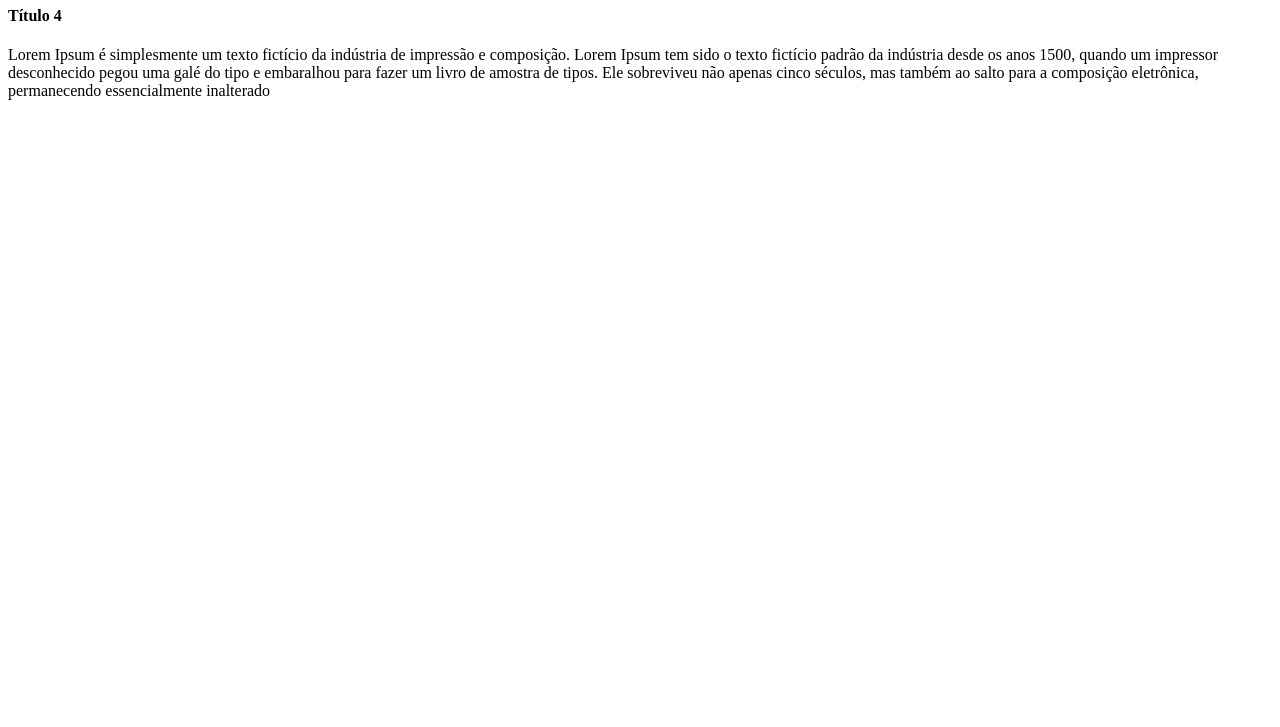
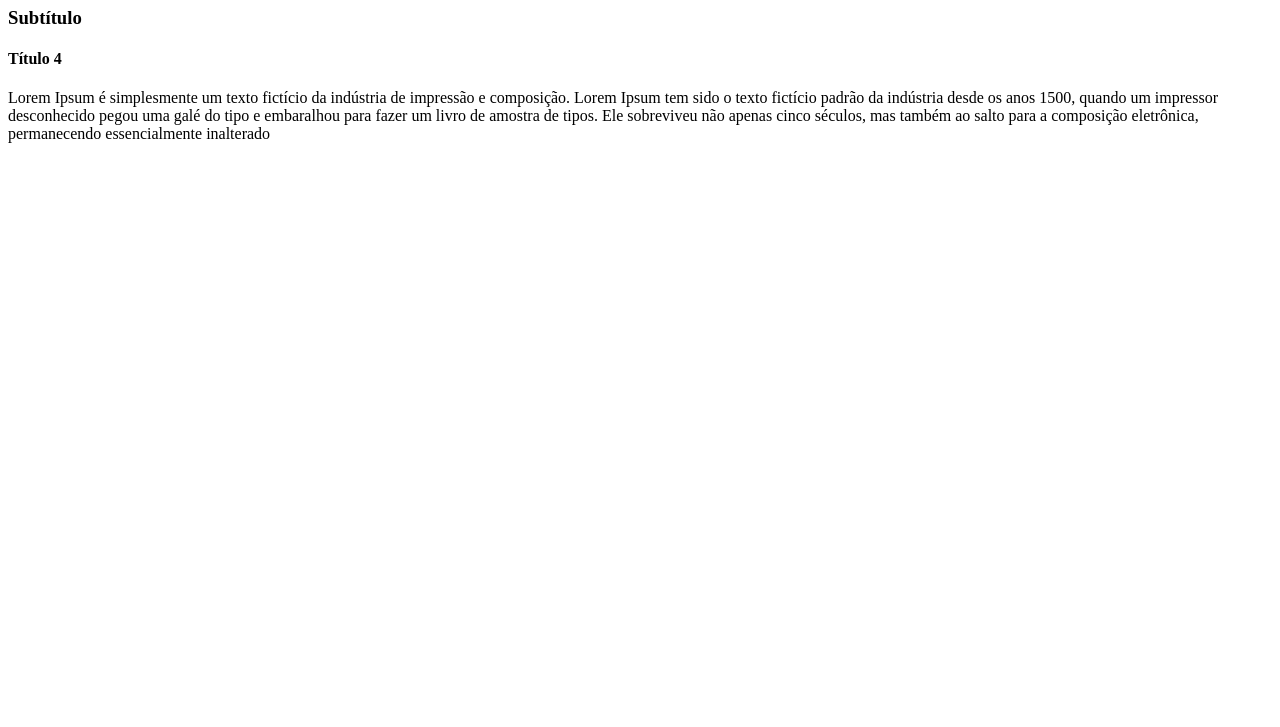
Before and after one commit to derlisgeorges/ProjetoLandingPage, a plain HTML site: page index.html in a window 1280 px wide. Shown: the part 73-800 px from the top of the page. Drawn offline with Linux system fonts and the light colour scheme.

Commit message:
Inserção da página landingPage e seu css

```diff
--- a/index.html
+++ b/index.html
@@ -9,6 +9,7 @@
 
     <h1>Título</h1>
 
+    <h3>Subtítulo</h3>
     <h4>Título 4</h4>
 
     <p>Lorem Ipsum é simplesmente um texto fictício da indústria de impressão e composição. Lorem Ipsum tem sido o texto fictício padrão da indústria desde os anos 1500, quando um impressor desconhecido pegou uma galé do tipo e embaralhou para fazer um livro de amostra de tipos. Ele sobreviveu não apenas cinco séculos, mas também ao salto para a composição eletrônica, permanecendo essencialmente inalterado
```
Also changed, not shown: img/imagem-fundo-banner.jpg (added), img/imagem-fundo-info.jpg (added), img/imagem-fundo-ranking.jpg (added), img/imagem-seção-sobre.jpg (added), img/mapa.png (added), img/mouse-down.png (added).
